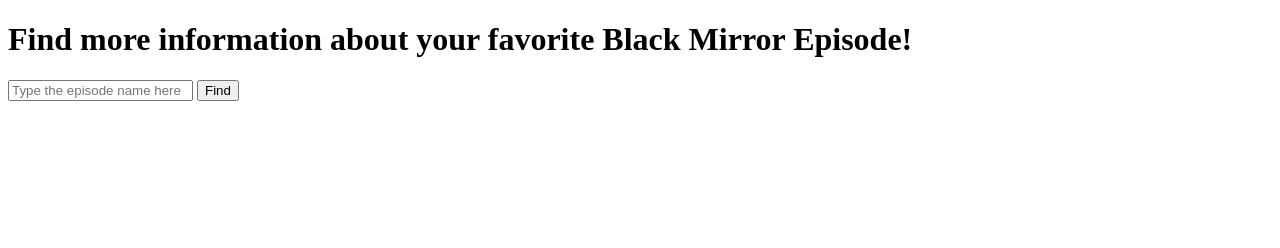
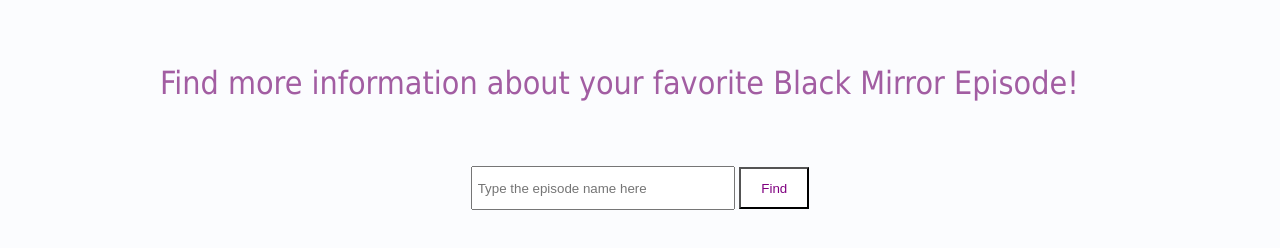
Before and after one commit to tbonfim/bm_js, a plain HTML site: page sample/index.html in a window 1280 px wide. Drawn offline with Linux system fonts and the light colour scheme.

Commit message:
Add Style for default view

```diff
--- a/sample/index.html
+++ b/sample/index.html
@@ -9,9 +9,10 @@
 <body>
     <div id="container">
         <h1>Find more information about your favorite Black Mirror Episode!</h1>
-
-        <input type="text" id="episodeName" placeholder="Type the episode name here"/>
-        <button onclick="findEpisode()"> Find </button>
+        <div class="formContainer">
+            <input type="text" id="episodeName" placeholder="Type the episode name here"/>
+            <button onclick="findEpisode()"> Find </button>
+        </div>
     </div>
     <script type="text/javascript" src="../data/episode-list.js"></script>
     <script type="text/javascript" src="../bm_episodes.js"></script>
--- a/sample/sample.css
+++ b/sample/sample.css
@@ -0,0 +1,29 @@
+body{
+    padding: 0;
+    margin: 0;
+    background: hsla(210, 64%, 91%, 0.09);
+    font-family: tahoma;
+}
+#container{
+    width: 960px;
+    margin: 4em auto;
+}
+h1{
+    COLOR: #a25da2;
+    font-weight: lighter;
+}
+.formContainer{
+    margin:4em auto 2em;
+    width: fit-content;
+}
+#episodeName{
+    width: 250px;
+    height: 30px;
+    padding: 5px;
+}
+button{
+    height: 42px;
+    width: 70px;
+    color: purple;
+    background-color: white;
+}
--- a/sample/sample.js
+++ b/sample/sample.js
@@ -1,11 +1,16 @@
-(
-    function(){
+(function(){
     this.findEpisode = function(){
         var inputValue = document.getElementById("episodeName").value;
         var episode = new BlackMirrorEpisodesHelper(inputValue);
 
+        var oldContent = document.querySelector('.wrapper');
+        if (oldContent) {
+            oldContent.remove();
+        }
+
         var target = document.querySelector('#container');
         var div = document.createElement('div');
+        div.classList.add('wrapper');
 
         if (episode.currentEpisode.hasOwnProperty('description') && episode.currentEpisode.hasOwnProperty('image')){
             div.innerHTML = "<img src='"+ episode.currentEpisode.image+"' />";
@@ -17,5 +22,4 @@
 
         target.parentNode.insertBefore( div, target.nextSibling );
     }
-    }()
-);
+}());
```
Also changed, not shown: 1 other file. Lines whose indentation alone changed are shown as unchanged.
